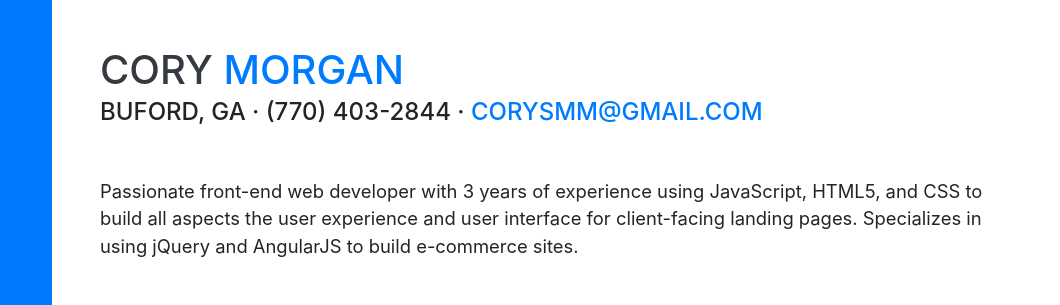
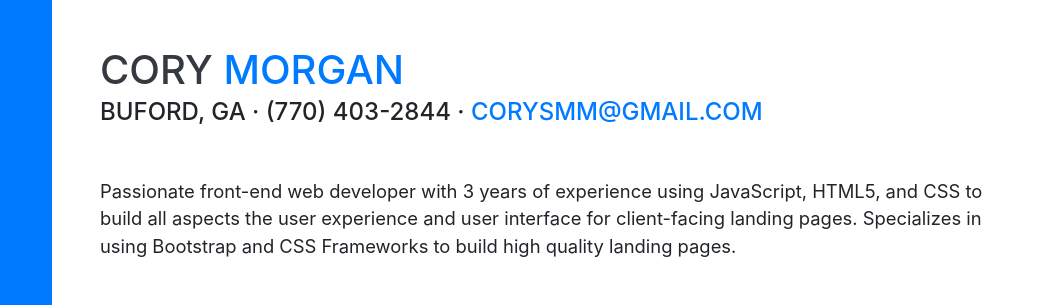
Before and after one commit to Cmorgan5/Cmorgan5.github.io, a website with bundled scripts: page index.html in a window 1280 px wide. Shown: the part 195-500 px from the top of the page, 220-1280 px from the left. Built offline with nearby package versions, Linux system fonts and the light colour scheme; a web font is replaced by a local one.

Commit message:
updated summary

```diff
--- a/index.html
+++ b/index.html
@@ -66,7 +66,7 @@
         <div class="subheading mb-5">Buford, GA · (770) 403-2844 ·
           <a href="mailto:corysmm@gmail.com">corysmm@gmail.com</a>
         </div>
-        <p class="lead mb-5">Passionate front-end web developer with 3 years of experience using JavaScript, HTML5, and CSS to build all aspects the user experience and user interface for client-facing landing pages. Specializes in using jQuery and AngularJS to build e-commerce sites.</p>
+        <p class="lead mb-5">Passionate front-end web developer with 3 years of experience using JavaScript, HTML5, and CSS to build all aspects the user experience and user interface for client-facing landing pages. Specializes in using Bootstrap and CSS Frameworks to build high quality landing pages.</p>
         <div class="social-icons">
           <a href="https://www.linkedin.com/in/corymorgan5/">
             <i class="fab fa-linkedin-in"></i>
```
